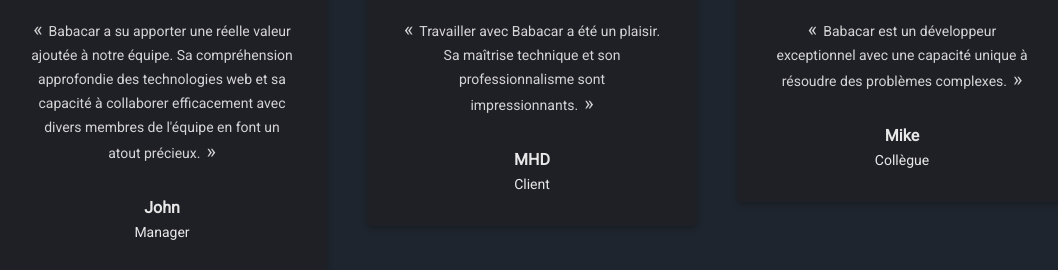
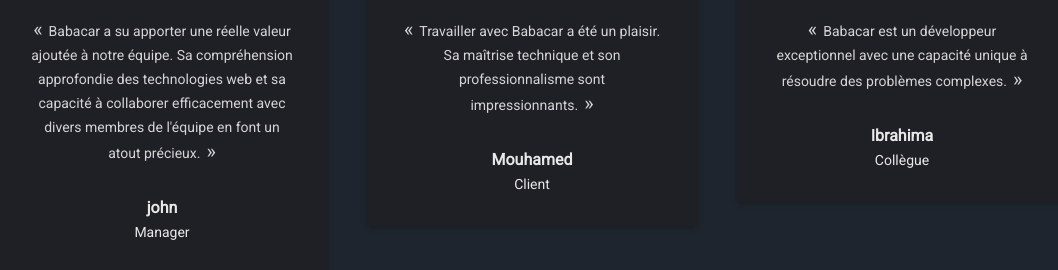
Before and after one commit to CISQOSE/shanks_dev, a plain HTML site: page index.html in a window 1280 px wide. Shown: the part 3981-4251 px from the top of the page, without its empty margins (108-1166 px from the left). Drawn offline with Linux system fonts and the light colour scheme.

Commit message:
Update index.html

```diff
--- a/index.html
+++ b/index.html
@@ -390,7 +390,7 @@
                                     Sa compréhension approfondie des technologies web et sa capacité
                                     à collaborer efficacement avec divers membres de l'équipe en font
                                     un atout précieux.</p>
-                                <h4>John</h4>
+                                <h4>john</h4>
                                 <span>Manager</span>
                             </div>
                         </div>
@@ -400,7 +400,7 @@
                                 <p>Travailler avec Babacar a été un plaisir.
                                     Sa maîtrise technique et son professionnalisme
                                      sont impressionnants.</p>
-                                <h4>MHD</h4>
+                                <h4>Mouhamed</h4>
                                 <span>Client</span>
                             </div>
                         </div>
@@ -411,7 +411,7 @@
                                 <p>Babacar est un développeur exceptionnel
                                     avec une capacité unique à résoudre des
                                     problèmes complexes.</p>
-                                <h4>Mike</h4>
+                                <h4>Ibrahima</h4>
                                 <span>Collègue</span>
                             </div>
                         </div>
```
